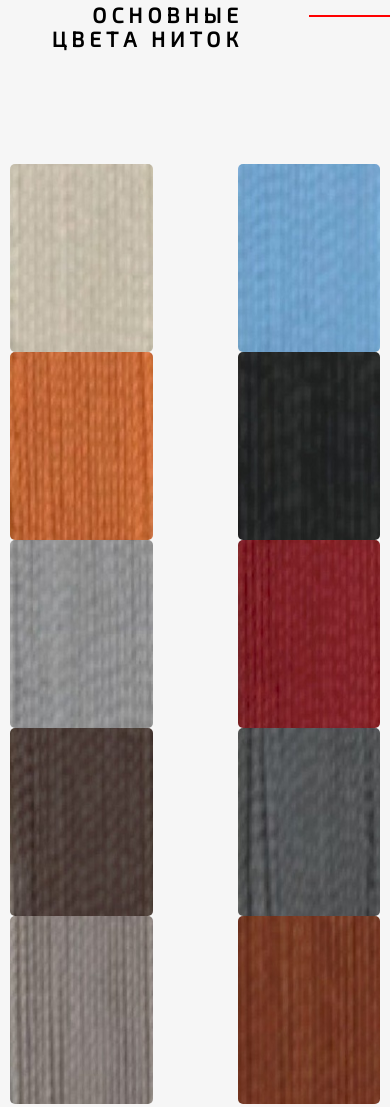
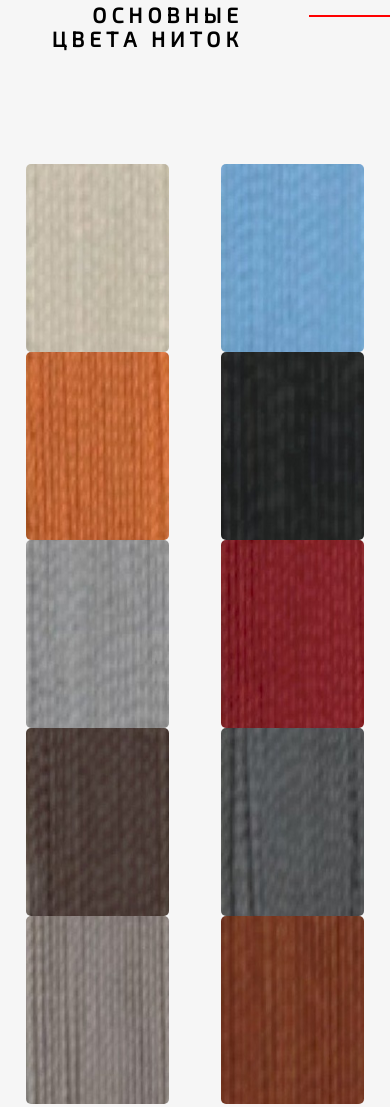
Before and after one commit to 10Volo/Wellmat-s, a website: page index.html in a window 390 px wide. Shown: the part 4542-5649 px from the top of the page. Drawn offline with nearby package versions, Linux system fonts and the light colour scheme.

Commit message:
ver 1.08

```diff
--- a/app/scss/_home-page.scss
+++ b/app/scss/_home-page.scss
@@ -363,6 +363,10 @@ header {
     margin-top: 90px;
     justify-content: space-between;
 
+    @media (max-width: 767px) {
+      justify-content: space-around;
+    }
+
     .list-color-line {
       display: flex;
       img {
```
Also changed, not shown: app/css/style.css.
